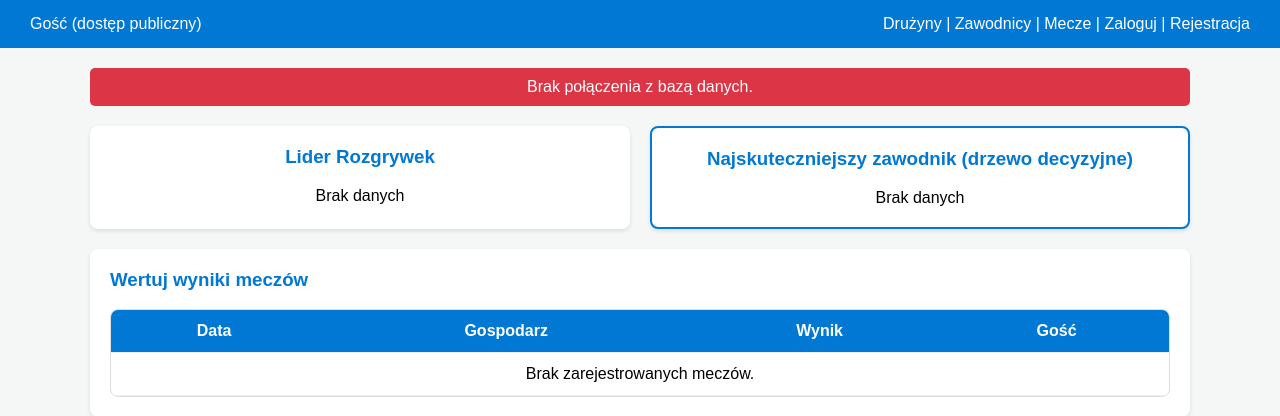
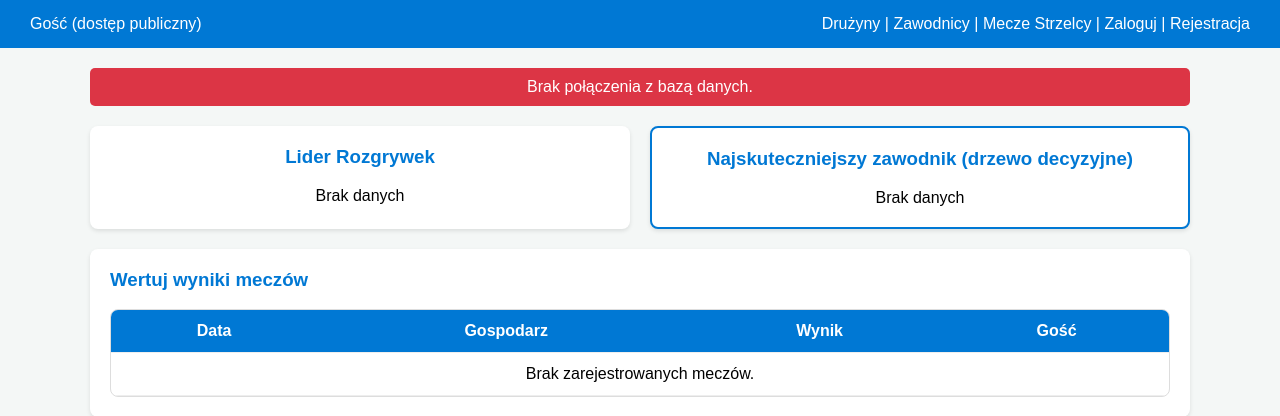
Before and after one commit to KatarzynaAdamskaDev/cloud-application, a Flask app: page / in a window 1280 px wide. Shown: the top 416 px of the page. Run offline with Flask 3, Linux system fonts and the light colour scheme.

Commit message:
Update index.html

```diff
--- a/templates/index.html
+++ b/templates/index.html
@@ -37,6 +37,7 @@
             <a href="{{ url_for('druzyny_list') }}">Drużyny</a> |
             <a href="{{ url_for('zawodnicy_list') }}">Zawodnicy</a> |
             <a href="{{ url_for('mecze_list') }}">Mecze</a>
+            <a href="{{ url_for('strzelcy') }}">Strzelcy</a>
 
             {% if session.get('rola') == 'Trener' or session.get('rola') == 'Administrator' %}
                 | <a href="{{ url_for('trener_select') }}" style="color:#ffeb3b;">Panel trenera</a>
```
